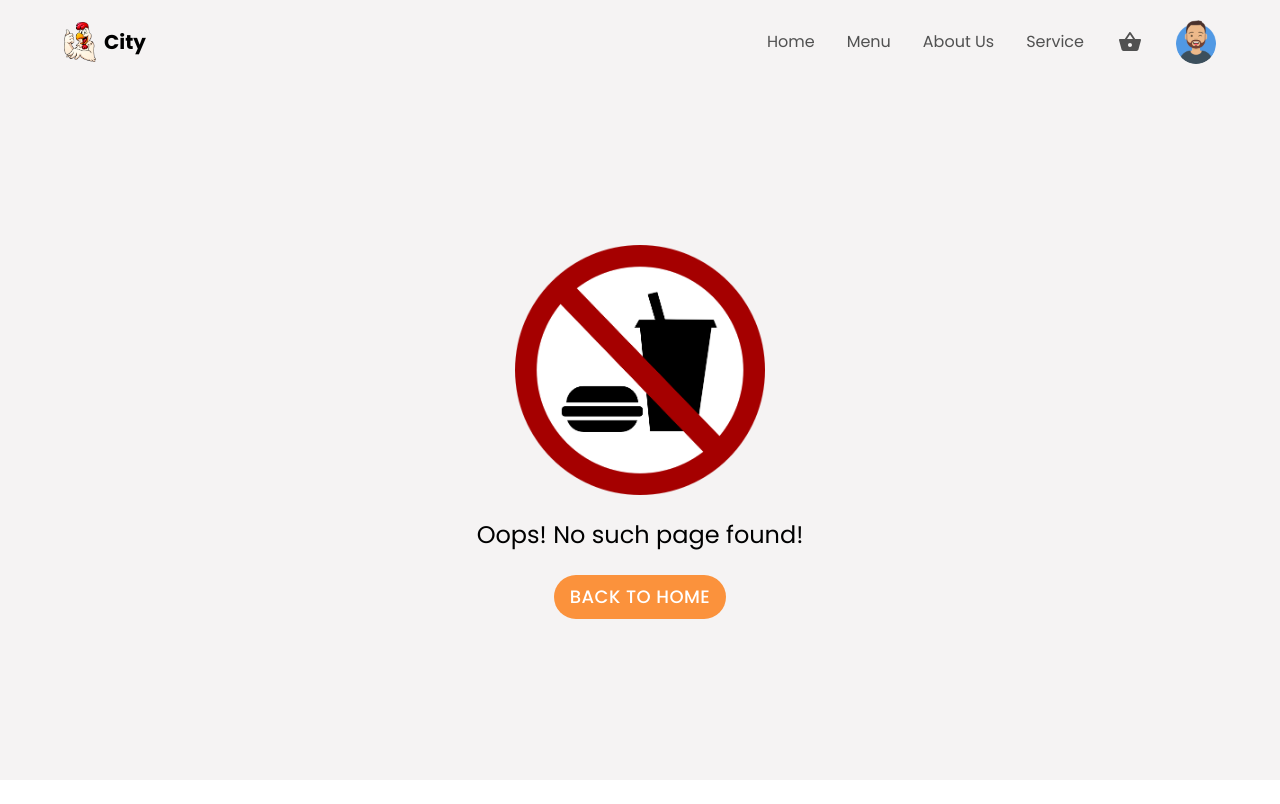
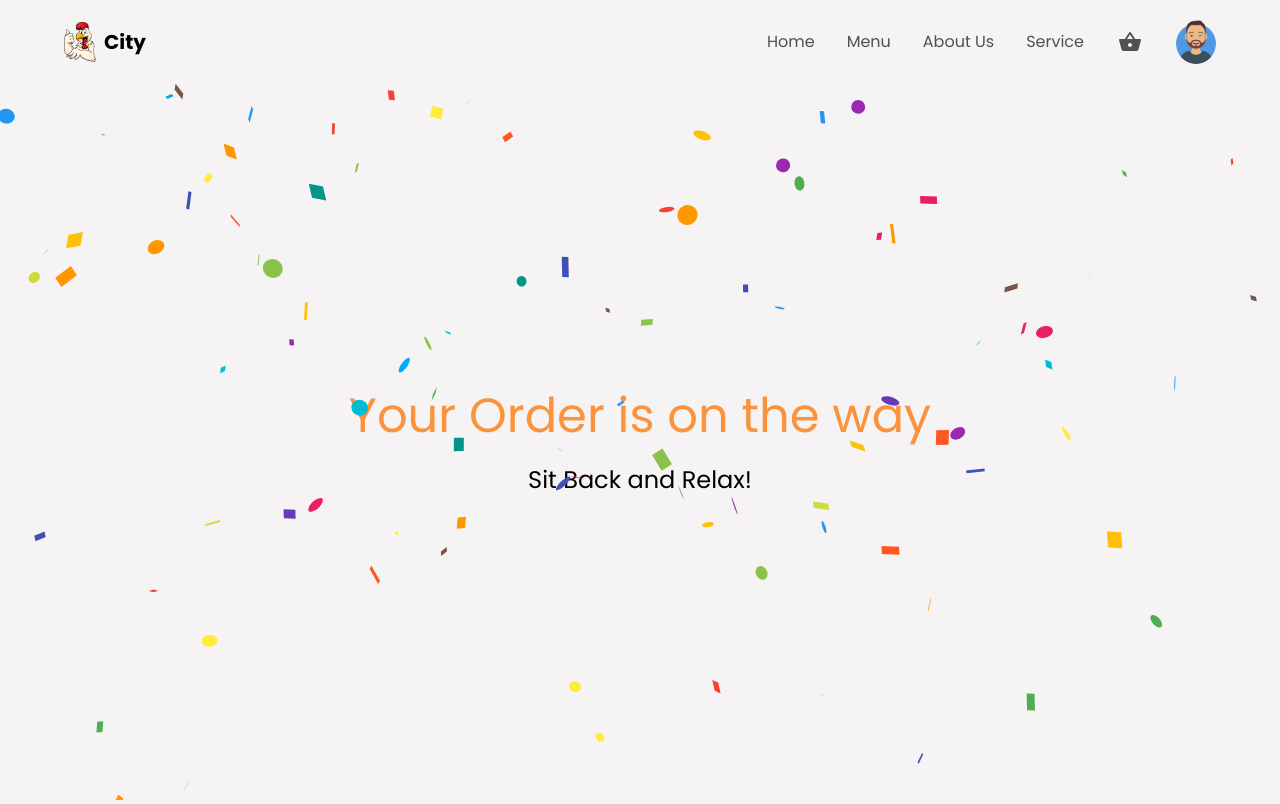
Before and after one commit to krish-98/city, a React (Create React App) app: page /orders in a window 1280 px wide. Built offline with nearby package versions, Linux system fonts and the light colour scheme; no server answers; the database is empty.

Commit message:
added confetti when the user place an order

```diff
--- a/package.json
+++ b/package.json
@@ -12,12 +12,14 @@
     "formik": "^2.2.9",
     "framer-motion": "^7.1.0",
     "react": "^18.2.0",
+    "react-confetti": "^6.1.0",
     "react-dom": "^18.2.0",
     "react-icons": "^4.4.0",
     "react-redux": "^8.0.2",
     "react-router-dom": "^6.3.0",
     "react-scripts": "5.0.1",
     "react-toastify": "^9.0.8",
+    "react-use": "^17.4.0",
     "tailwind-scrollbar": "^1.3.1",
     "web-vitals": "^2.1.4",
     "yup": "^0.32.11"
--- a/src/App.js
+++ b/src/App.js
@@ -15,6 +15,7 @@ import { getFoodItems } from "./features/foodSlice/foodSlice"
 import { getTotals } from "./features/cartSlice/cartSlice"
 
 import CartUI from "./components/cart/CartUI"
+import Orders from "./pages/Orders"
 
 function App() {
   const dispatch = useDispatch()
@@ -39,6 +40,7 @@ function App() {
           <Route path="create-item" element={<CreateItem />} />
         )}
         <Route path="checkout" element={<Checkout />} />
+        <Route path="orders" element={<Orders />} />
         <Route path="*" element={<NotFound />} />
       </Routes>
       {toggleCart && <CartUI />}
--- a/src/pages/Checkout.jsx
+++ b/src/pages/Checkout.jsx
@@ -2,14 +2,12 @@ import React from "react"
 import { useSelector } from "react-redux"
 import { useFormik } from "formik"
 import * as Yup from "yup"
+import { useNavigate } from "react-router-dom"
 
 const Checkout = () => {
   const { cartItems, cartTotalAmount } = useSelector((state) => state.cart)
-  const radioOptions = [
-    { key: "Option 1", value: "value 1" },
-    { key: "Option 2", value: "value 2" },
-    { key: "Option 3", value: "value 3" },
-  ]
+  const navigate = useNavigate()
+
   const formik = useFormik({
     // Initial form values
     initialValues: {
@@ -39,6 +37,7 @@ const Checkout = () => {
     // Submit Form
     onSubmit: (values) => {
       console.log("Submitted")
+      navigate("/orders")
     },
   })
 
--- /dev/null
+++ b/src/pages/Orders.jsx
@@ -0,0 +1,18 @@
+import React from "react"
+import Confetti from "react-confetti"
+import { useWindowSize } from "react-use"
+
+const Orders = () => {
+  const { width, height } = useWindowSize()
+  return (
+    <div className="h-[calc(100vh-80px)] flex justify-center items-center bg-primary">
+      <Confetti width={width} height={height} gravity={0.15} />
+      <div className="flex flex-col items-center gap-6">
+        <h1 className="text-5xl text-orange-400">Your Order is on the way</h1>
+        <p className="text-2xl ">Sit Back and Relax!</p>
+      </div>
+    </div>
+  )
+}
+
+export default Orders
```
Also changed, not shown: src/assets/orders.png (added), 1 other file (tests, documents, lock files or other folders).
